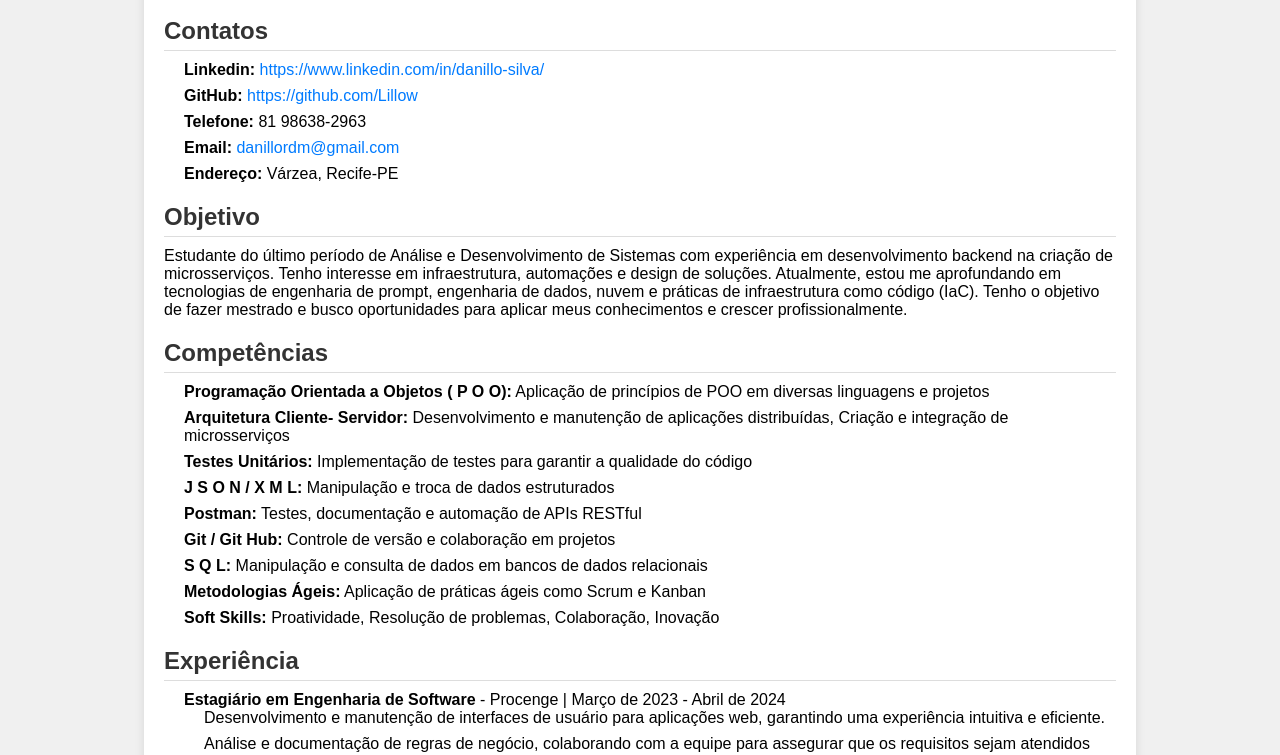
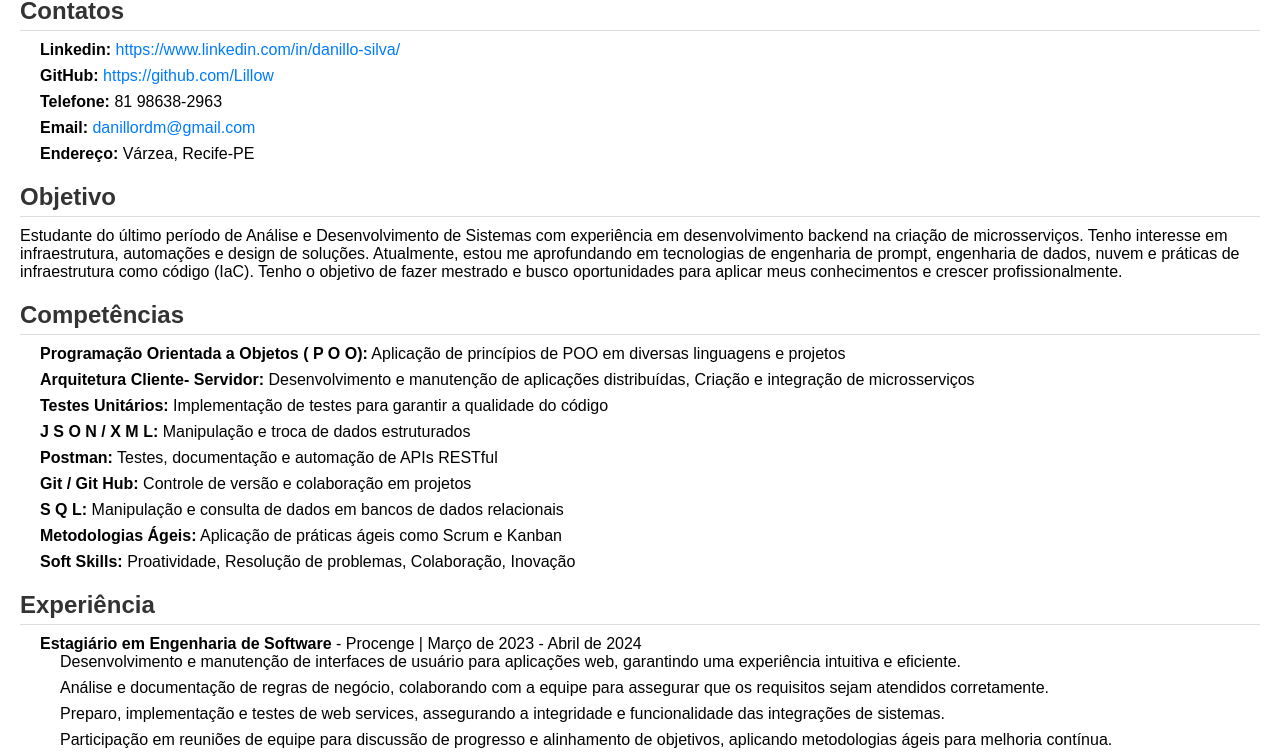
Before and after one commit to Lillow/meu_curriculo, a website: page index.html in a window 1280 px wide. Shown: the part 276-1031 px from the top of the page. Drawn offline with Linux system fonts and the light colour scheme.

Commit message:
Remove the padding from the body

```diff
--- a/css/style.css
+++ b/css/style.css
@@ -7,11 +7,10 @@
 body {
 	font-family: Arial, sans-serif;
 	background-color: #f0f0f0;
-	padding: 20px;
 }
 
 .container {
-	max-width: 80%;
+	max-width: 100%;
 	margin: 0 auto;
 	background: #fff;
 	padding: 20px;
```
